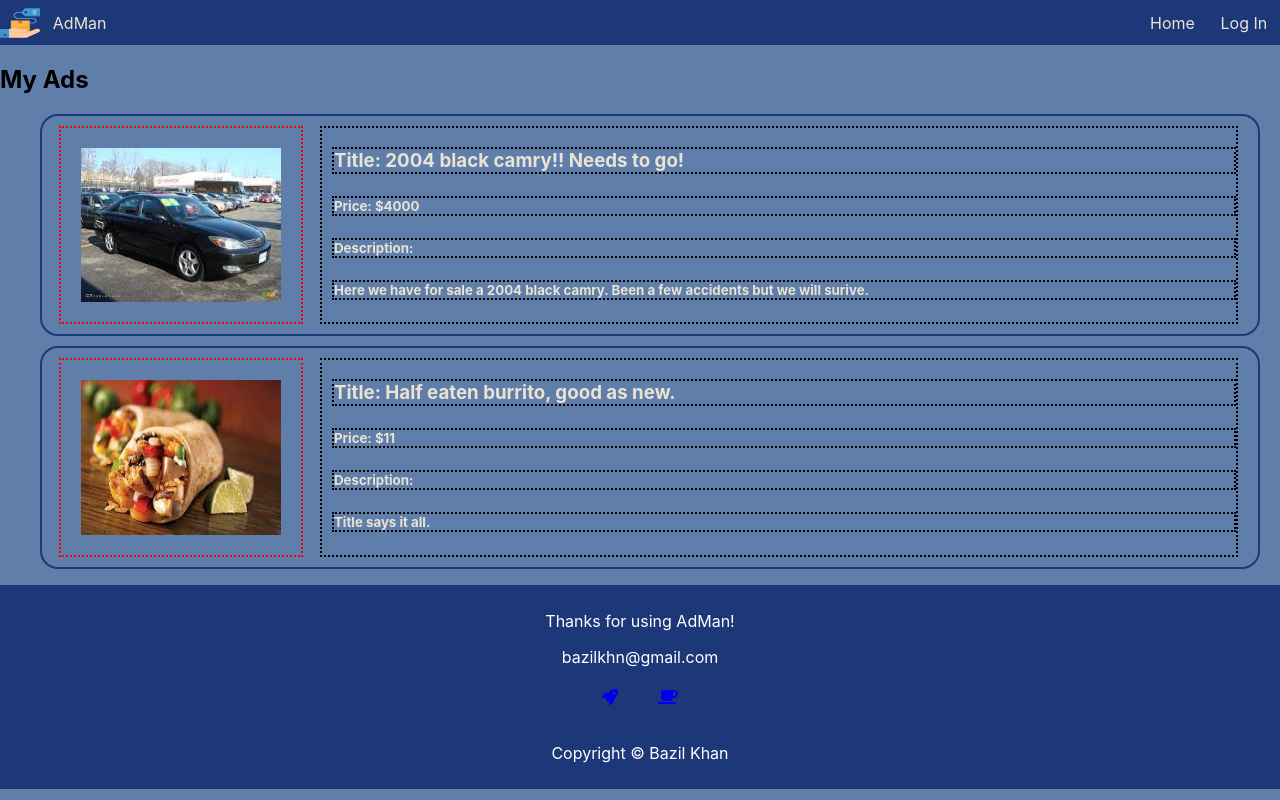
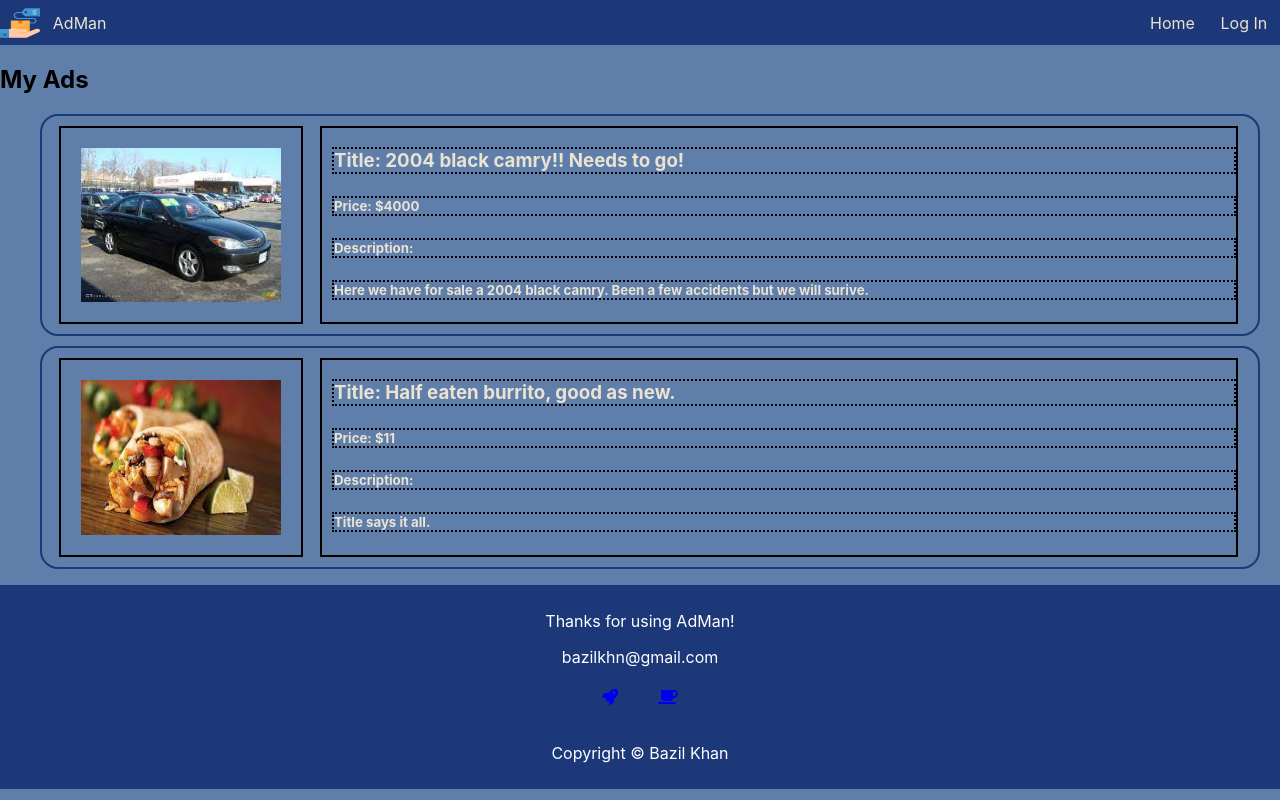
Before and after one commit to yobazy/ad-manager, a React (Create React App) app in the folder client/: page /view in a window 1280 px wide. Built offline with nearby package versions, Linux system fonts and the light colour scheme.

Commit message:
Updates footer position

```diff
--- a/client/src/App.css
+++ b/client/src/App.css
@@ -10,3 +10,11 @@
 .text   {
     color: #EAE3D2;
 }
+
+.border  {
+    border: 2px solid black;
+}
+
+.page-container {
+    min-height: 400px;
+}
--- a/client/src/App.js
+++ b/client/src/App.js
@@ -60,6 +60,7 @@
     <div className="App">
       <BrowserRouter>
         <Navbar token={token} switchLogin={switchLogin}/>
+        <div className="page-container">
         <Routes>
           <Route path="/" element={<Home />} />
           <Route
@@ -72,6 +73,7 @@
           <Route path="/listing/:id" element={<Listing adsArr={adsInfo}/>} />
           {/* <Route path="/logout" element={<Logout />} /> */}
         </Routes>
+        </div>
       </BrowserRouter>
       <Footer />
     </div>
```
